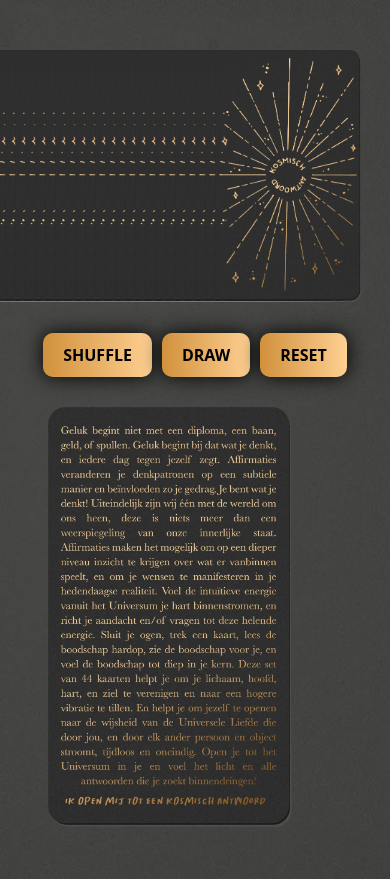
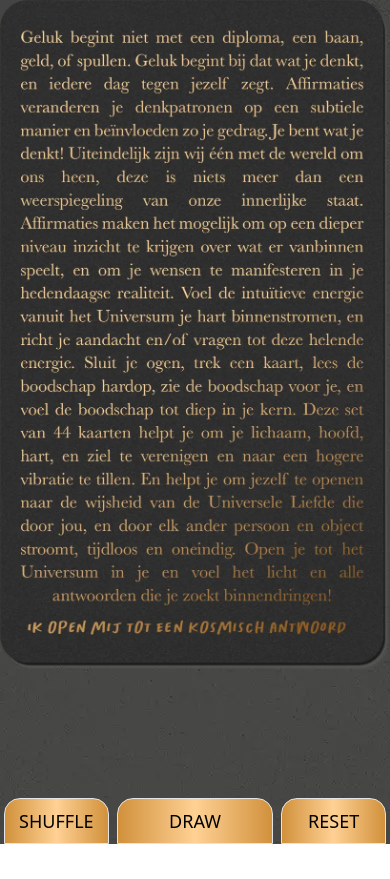
Before and after one commit to mattiasbonte/affirmation-deck, a React (Create React App) app: page / in a window 390 px wide. After the commit the page ends 844 px from the top, so only its background shows below. Built offline with nearby package versions, Linux system fonts and the light colour scheme.

Commit message:
Updating Buttons And Basic Responsiveness Stylig

```diff
--- a/src/App.js
+++ b/src/App.js
@@ -1,6 +1,5 @@
 import React, { useState, useEffect } from 'react';
 import cloneDeep from 'lodash/cloneDeep';
-import './App.css';
 import Card from './components/Card';
 import ActionButtons from './components/ActionButtons';
 import { deckArray } from './utils/DeckArray';
@@ -8,9 +7,7 @@ import InfoCard from './assets/Kaarten/Varia/Info.webp';
 
 function App() {
   const [cardsArray, setCardsArray] = useState(deckArray);
-  const [cardPicked, setCardPicked] = useState([
-    { element: 'intro', image: InfoCard, index: 0 },
-  ]);
+  const [cardPicked, setCardPicked] = useState([{ element: 'intro', image: InfoCard, index: 0 }]);
   const [front, setFront] = useState(false);
 
   useEffect(() => {}, [cardsArray]);
@@ -32,15 +29,10 @@ function App() {
 
   const dealOneCard = () => {
     let cardsArrayStart = cloneDeep(cardsArray);
-    const randomItem =
-      cardsArrayStart[Math.floor(Math.random() * cardsArrayStart.length)];
-    /*const newCardsArray = cardsArrayStart.filter(
-      (element) => element.index !== randomItem.index
-    );
-    setCardsArray(newCardsArray);*/
+    const randomItem = cardsArrayStart[Math.floor(Math.random() * cardsArrayStart.length)];
     let cardsPickedArray = cloneDeep(cardPicked);
     cardsPickedArray.push(randomItem);
-    setCardPicked(cardsPickedArray);
+    setCardPicked([randomItem]);
   };
 
   const resetCards = () => {
@@ -49,8 +41,9 @@ function App() {
   };
 
   return (
-    <div className='App'>
-      <div className='deck-container'>
+    <div className="bg-dark-pattern max-w-7xl sm:px-6 lg:px-8 relative min-h-screen mx-auto">
+      <div className="sm:max-w-md grid mx-auto">
+        <div className="md:block hidden">
           {cardsArray &&
             cardsArray.map((card, index) => {
               return (
@@ -60,21 +53,15 @@ function App() {
               );
             })}
         </div>
-      <ActionButtons
-        shuffleCards={shuffleCards}
-        dealOneCard={dealOneCard}
-        resetCards={resetCards}
-        deckArray={deckArray}
-      />
-      <div className='card-picked'>
+
+        <div className="max-w-lg max-h-[86vh] mx-auto">
           {cardPicked &&
             cardPicked.map((card, index) => {
-            return (
-              <div key={index}>
-                <Card singleCard={true} front={true} image={card?.image} />
+              return <Card singleCard={true} front={true} image={card?.image} />;
+            })}
         </div>
-            );
-          })}
+
+        <ActionButtons shuffleCards={shuffleCards} dealOneCard={dealOneCard} resetCards={resetCards} deckArray={deckArray} />
       </div>
     </div>
   );
--- a/src/components/ActionButtons.jsx
+++ b/src/components/ActionButtons.jsx
@@ -1,19 +1,21 @@
 import React from 'react';
 import PropTypes from 'prop-types';
 
-const ActionButtons = (props) => {
+const ActionButtons = ({ shuffleCards, dealOneCard, resetCards, deckArray }) => {
+  const general = 'py-2 uppercase border rounded-t-2xl mx-1 sm:rounded-2xl';
+  const font = 'text-lg uppercase';
+  const gradient = 'bg-gradient-to-r from-[#d1913c] via-[#ffd194] to-[#d1913c]';
+  const hover = 'hover:font-bold hover:via-amber-300';
+
   return (
-    <div className='buttons'>
-      <button
-        className='button'
-        onClick={() => props.shuffleCards(props.deckArray)}
-      >
+    <div className="sm:relative fixed bottom-0 flex justify-around w-full mt-3">
+      <button onClick={() => shuffleCards(deckArray)} type="button" className={`${general} ${font} ${gradient} ${hover} flex-1`}>
         Shuffle
       </button>
-      <button className='button' onClick={() => props.dealOneCard()}>
+      <button onClick={() => dealOneCard()} type="button" className={`${general} ${font} ${gradient} ${hover} flex-grow`}>
         Draw
       </button>
-      <button className='button' onClick={() => props.resetCards()}>
+      <button onClick={() => resetCards()} type="button" className={`${general} ${font} ${gradient} ${hover} flex-1`}>
         Reset
       </button>
     </div>
--- a/src/components/Card.jsx
+++ b/src/components/Card.jsx
@@ -1,23 +1,16 @@
 import React from 'react';
 import PropTypes from 'prop-types';
 import backCardImg from '../assets/Kaarten/Varia/Achterkant.webp';
-import '../App.css';
+// import '../App.css';
 
 const Card = (props) => {
   const { front, image, singleCard } = props;
 
   if (front === true) {
-    return (
-      <div className={singleCard ? `single-card-container` : `card-container`}>
-        <img src={image} alt='card' className='width' />
-      </div>
-    );
+    return <img src={image} alt="card" className="h-full mx-auto" />;
   } else {
     return (
-      <div
-        className={singleCard ? `single-card-container` : `card-container`}
-        style={{ backgroundImage: `url(${backCardImg})` }}
-      ></div>
+      <div className={singleCard ? `single-card-container` : `card-container`} style={{ backgroundImage: `url(${backCardImg})` }}></div>
     );
   }
 };
--- a/src/index.css
+++ b/src/index.css
@@ -583,6 +583,15 @@ video {
 }
 
 *, ::before, ::after {
+  --tw-border-opacity: 1;
+  border-color: rgba(228, 228, 231, var(--tw-border-opacity));
+  --tw-ring-inset: var(--tw-empty,/*!*/ /*!*/);
+  --tw-ring-offset-width: 0px;
+  --tw-ring-offset-color: #fff;
+  --tw-ring-color: rgba(59, 130, 246, 0.5);
+  --tw-ring-offset-shadow: 0 0 #0000;
+  --tw-ring-shadow: 0 0 #0000;
+  --tw-shadow: 0 0 #0000;
   --tw-blur: var(--tw-empty,/*!*/ /*!*/);
   --tw-brightness: var(--tw-empty,/*!*/ /*!*/);
   --tw-contrast: var(--tw-empty,/*!*/ /*!*/);
@@ -595,7 +604,445 @@ video {
   --tw-filter: var(--tw-blur) var(--tw-brightness) var(--tw-contrast) var(--tw-grayscale) var(--tw-hue-rotate) var(--tw-invert) var(--tw-saturate) var(--tw-sepia) var(--tw-drop-shadow);
 }
 
+.fixed {
+  position: fixed;
+}
+
+.relative {
+  position: relative;
+}
+
+.bottom-0 {
+  bottom: 0px;
+}
+
+.mx-auto {
+  margin-left: auto;
+  margin-right: auto;
+}
+
+.mx-1 {
+  margin-left: 0.25rem;
+  margin-right: 0.25rem;
+}
+
+.mt-5 {
+  margin-top: 1.25rem;
+}
+
+.mt-3 {
+  margin-top: 0.75rem;
+}
+
+.flex {
+  display: flex;
+}
+
+.inline-flex {
+  display: inline-flex;
+}
+
+.grid {
+  display: grid;
+}
+
+.hidden {
+  display: none;
+}
+
+.h-full {
+  height: 100%;
+}
+
+.h-6 {
+  height: 1.5rem;
+}
+
+.h-auto {
+  height: auto;
+}
+
+.h-screen {
+  height: 100vh;
+}
+
+.max-h-screen {
+  max-height: 100vh;
+}
+
+.max-h-0\.5 {
+  max-height: 0.125rem;
+}
+
+.max-h-0 {
+  max-height: 0px;
+}
+
+.max-h-2\.5 {
+  max-height: 0.625rem;
+}
+
+.max-h-2 {
+  max-height: 0.5rem;
+}
+
+.max-h-\[80\%\] {
+  max-height: 80%;
+}
+
+.max-h-\[\] {
+  max-height: ;
+}
+
+.max-h-\[80vh\] {
+  max-height: 80vh;
+}
+
+.max-h-\[85vh\] {
+  max-height: 85vh;
+}
+
+.max-h-\[90vh\] {
+  max-height: 90vh;
+}
+
+.max-h-\[99vh\] {
+  max-height: 99vh;
+}
+
+.max-h-\[95vh\] {
+  max-height: 95vh;
+}
+
+.max-h-\[86vh\] {
+  max-height: 86vh;
+}
+
+.min-h-screen {
+  min-height: 100vh;
+}
+
+.w-full {
+  width: 100%;
+}
+
+.w-6 {
+  width: 1.5rem;
+}
+
+.max-w-7xl {
+  max-width: 80rem;
+}
+
+.max-w-3xl {
+  max-width: 48rem;
+}
+
+.max-w-lg {
+  max-width: 32rem;
+}
+
+.max-w-md {
+  max-width: 28rem;
+}
+
+.max-w-full {
+  max-width: 100%;
+}
+
+.flex-1 {
+  flex: 1 1 0%;
+}
+
+.flex-initial {
+  flex: 0 1 auto;
+}
+
+.flex-shrink {
+  flex-shrink: 1;
+}
+
+.flex-shrink-0 {
+  flex-shrink: 0;
+}
+
+.flex-grow {
+  flex-grow: 1;
+}
+
+.flex-col {
+  flex-direction: column;
+}
+
+.items-end {
+  align-items: flex-end;
+}
+
+.items-center {
+  align-items: center;
+}
+
+.items-stretch {
+  align-items: stretch;
+}
+
+.justify-center {
+  justify-content: center;
+}
+
+.justify-around {
+  justify-content: space-around;
+}
+
+.rounded-full {
+  border-radius: 9999px;
+}
+
+.rounded-t-full {
+  border-top-left-radius: 9999px;
+  border-top-right-radius: 9999px;
+}
+
+.rounded-t-md {
+  border-top-left-radius: 0.375rem;
+  border-top-right-radius: 0.375rem;
+}
+
+.rounded-t-lg {
+  border-top-left-radius: 0.5rem;
+  border-top-right-radius: 0.5rem;
+}
+
+.rounded-t-xl {
+  border-top-left-radius: 0.75rem;
+  border-top-right-radius: 0.75rem;
+}
+
+.rounded-t-2xl {
+  border-top-left-radius: 1rem;
+  border-top-right-radius: 1rem;
+}
+
+.border {
+  border-width: 1px;
+}
+
+.border-2 {
+  border-width: 2px;
+}
+
+.border-gray-300 {
+  --tw-border-opacity: 1;
+  border-color: rgba(212, 212, 216, var(--tw-border-opacity));
+}
+
+.border-amber-600 {
+  --tw-border-opacity: 1;
+  border-color: rgba(217, 119, 6, var(--tw-border-opacity));
+}
+
+.border-blue-400 {
+  --tw-border-opacity: 1;
+  border-color: rgba(96, 165, 250, var(--tw-border-opacity));
+}
+
+.bg-dark-pattern {
+  background-image: url('../src/assets/Achtergrond.webp');
+}
+
+.bg-gradient-to-r {
+  background-image: linear-gradient(to right, var(--tw-gradient-stops));
+}
+
+.from-\[\#d1913c\] {
+  --tw-gradient-from: #d1913c;
+  --tw-gradient-stops: var(--tw-gradient-from), var(--tw-gradient-to, rgba(209, 145, 60, 0));
+}
+
+.via-\[\#ffd194\] {
+  --tw-gradient-stops: var(--tw-gradient-from), #ffd194, var(--tw-gradient-to, rgba(255, 209, 148, 0));
+}
+
+.to-\[\#d1913c\] {
+  --tw-gradient-to: #d1913c;
+}
+
+.px-4 {
+  padding-left: 1rem;
+  padding-right: 1rem;
+}
+
+.py-2 {
+  padding-top: 0.5rem;
+  padding-bottom: 0.5rem;
+}
+
+.py-4 {
+  padding-top: 1rem;
+  padding-bottom: 1rem;
+}
+
+.py-3 {
+  padding-top: 0.75rem;
+  padding-bottom: 0.75rem;
+}
+
+.text-center {
+  text-align: center;
+}
+
+.text-lg {
+  font-size: 1.125rem;
+  line-height: 1.75rem;
+}
+
+.font-bold {
+  font-weight: 700;
+}
+
+.uppercase {
+  text-transform: uppercase;
+}
+
 .filter {
   -webkit-filter: var(--tw-filter);
           filter: var(--tw-filter);
 }
+
+.transition {
+  transition-property: background-color, border-color, color, fill, stroke, opacity, box-shadow, -webkit-transform, -webkit-filter, -webkit-backdrop-filter;
+  transition-property: background-color, border-color, color, fill, stroke, opacity, box-shadow, transform, filter, backdrop-filter;
+  transition-property: background-color, border-color, color, fill, stroke, opacity, box-shadow, transform, filter, backdrop-filter, -webkit-transform, -webkit-filter, -webkit-backdrop-filter;
+  transition-timing-function: cubic-bezier(0.4, 0, 0.2, 1);
+  transition-duration: 150ms;
+}
+
+.duration-75 {
+  transition-duration: 75ms;
+}
+
+.duration-500 {
+  transition-duration: 500ms;
+}
+
+.hover\:bg-orange-700:hover {
+  --tw-bg-opacity: 1;
+  background-color: rgba(194, 65, 12, var(--tw-bg-opacity));
+}
+
+.hover\:bg-gradient-to-l:hover {
+  background-image: linear-gradient(to left, var(--tw-gradient-stops));
+}
+
+.hover\:bg-gradient-to-t:hover {
+  background-image: linear-gradient(to top, var(--tw-gradient-stops));
+}
+
+.hover\:via-lime-500:hover {
+  --tw-gradient-stops: var(--tw-gradient-from), #84cc16, var(--tw-gradient-to, rgba(132, 204, 22, 0));
+}
+
+.hover\:via-emerald-300:hover {
+  --tw-gradient-stops: var(--tw-gradient-from), #6ee7b7, var(--tw-gradient-to, rgba(110, 231, 183, 0));
+}
+
+.hover\:via-blue-300:hover {
+  --tw-gradient-stops: var(--tw-gradient-from), #93c5fd, var(--tw-gradient-to, rgba(147, 197, 253, 0));
+}
+
+.hover\:via-gray-300:hover {
+  --tw-gradient-stops: var(--tw-gradient-from), #d4d4d8, var(--tw-gradient-to, rgba(212, 212, 216, 0));
+}
+
+.hover\:via-amber-300:hover {
+  --tw-gradient-stops: var(--tw-gradient-from), #fcd34d, var(--tw-gradient-to, rgba(252, 211, 77, 0));
+}
+
+.hover\:to-orange-900:hover {
+  --tw-gradient-to: #7c2d12;
+}
+
+.hover\:to-lime-500:hover {
+  --tw-gradient-to: #84cc16;
+}
+
+.hover\:bg-right:hover {
+  background-position: right;
+}
+
+.hover\:font-bold:hover {
+  font-weight: 700;
+}
+
+.focus\:z-10:focus {
+  z-index: 10;
+}
+
+.focus\:border-indigo-500:focus {
+  --tw-border-opacity: 1;
+  border-color: rgba(99, 102, 241, var(--tw-border-opacity));
+}
+
+.focus\:outline-none:focus {
+  outline: 2px solid transparent;
+  outline-offset: 2px;
+}
+
+.focus\:ring-1:focus {
+  --tw-ring-offset-shadow: var(--tw-ring-inset) 0 0 0 var(--tw-ring-offset-width) var(--tw-ring-offset-color);
+  --tw-ring-shadow: var(--tw-ring-inset) 0 0 0 calc(1px + var(--tw-ring-offset-width)) var(--tw-ring-color);
+  box-shadow: var(--tw-ring-offset-shadow), var(--tw-ring-shadow), var(--tw-shadow, 0 0 #0000);
+}
+
+.focus\:ring-indigo-500:focus {
+  --tw-ring-opacity: 1;
+  --tw-ring-color: rgba(99, 102, 241, var(--tw-ring-opacity));
+}
+
+@media (min-width: 640px) {
+  .sm\:relative {
+    position: relative;
+  }
+
+  .sm\:inline-block {
+    display: inline-block;
+  }
+
+  .sm\:inline {
+    display: inline;
+  }
+
+  .sm\:max-w-lg {
+    max-width: 32rem;
+  }
+
+  .sm\:max-w-md {
+    max-width: 28rem;
+  }
+
+  .sm\:rounded-2xl {
+    border-radius: 1rem;
+  }
+
+  .sm\:px-6 {
+    padding-left: 1.5rem;
+    padding-right: 1.5rem;
+  }
+}
+
+@media (min-width: 768px) {
+  .md\:block {
+    display: block;
+  }
+
+  .md\:max-w-lg {
+    max-width: 32rem;
+  }
+}
+
+@media (min-width: 1024px) {
+  .lg\:px-8 {
+    padding-left: 2rem;
+    padding-right: 2rem;
+  }
+}
```
Also changed, not shown: tailwind.config.js (+7 -3 lines). Lines whose indentation alone changed are shown as unchanged.
